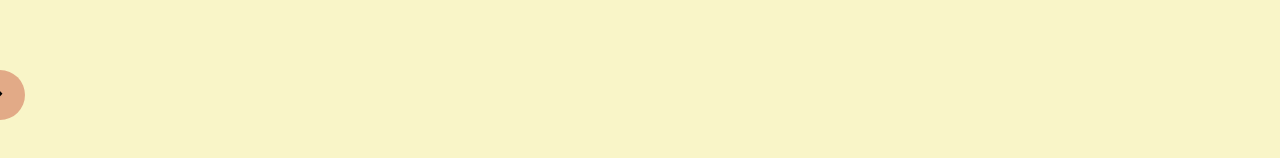
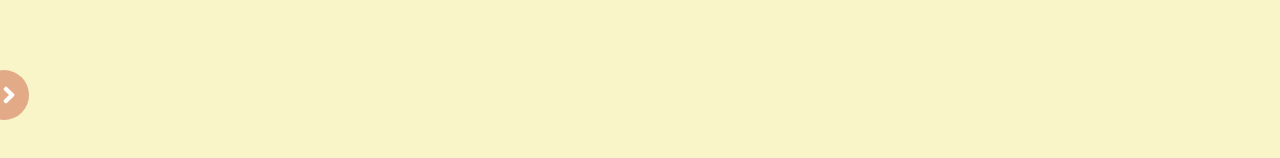
Before and after one commit to antinz/Christian_stories, a React (Create React App) app: page / in a window 1280 px wide. Shown: the part 230-388 px from the top of the page. Built offline with nearby package versions, Linux system fonts and the light colour scheme.

Commit message:
modified sidebarBtn item

```diff
--- a/src/components/Sidebar.module.css
+++ b/src/components/Sidebar.module.css
@@ -60,9 +60,6 @@
 	color: var(--black-color);
 }
 
-
-
-
 .sidebar button {
 	position: absolute;
 	right: 15px;
--- a/src/components/SidebarBtn.js
+++ b/src/components/SidebarBtn.js
@@ -6,7 +6,7 @@ export default function SidebarBtn() {
   const { handleOpenSidebar } = useBooks();
   return (
     <button className={styles["sidebar-button"]} onClick={handleOpenSidebar}>
-      <FaAngleRight className="icon-angle" />
+      <FaAngleRight className={styles["icon-angle"]} />
     </button>
   );
 }
--- a/src/components/SidebarBtn.module.css
+++ b/src/components/SidebarBtn.module.css
@@ -3,9 +3,9 @@
 	position: fixed;
 	width: 50px;
 	height: 50px;
-	border-radius: 50%;
+	border-radius: 25px;
 	top: 300px;
-	left: 0px;
+	left: 4px;
 	z-index: 5;
 	border: none;
 	background-color: var(--secondary-bg-color);
@@ -17,8 +17,9 @@
 
 .icon-angle {
 	position: absolute;
-	right: 1px;
-	top: 12px;
+	top: 50%;
+	left: 60%;
+	transform: translate(-50%, -50%);
 	font-size: 27px;
 	color: #fff;
 }
--- a/src/components/SymbolModal.module.css
+++ b/src/components/SymbolModal.module.css
@@ -44,7 +44,7 @@
 /* .modal-open {
 	overflow-y: hidden;
 	margin-right: 21px;
- } */
+} */
 .tag {
 	display: inline;
 }
```
Also changed, not shown: src/index.css (+5 -9 lines).
